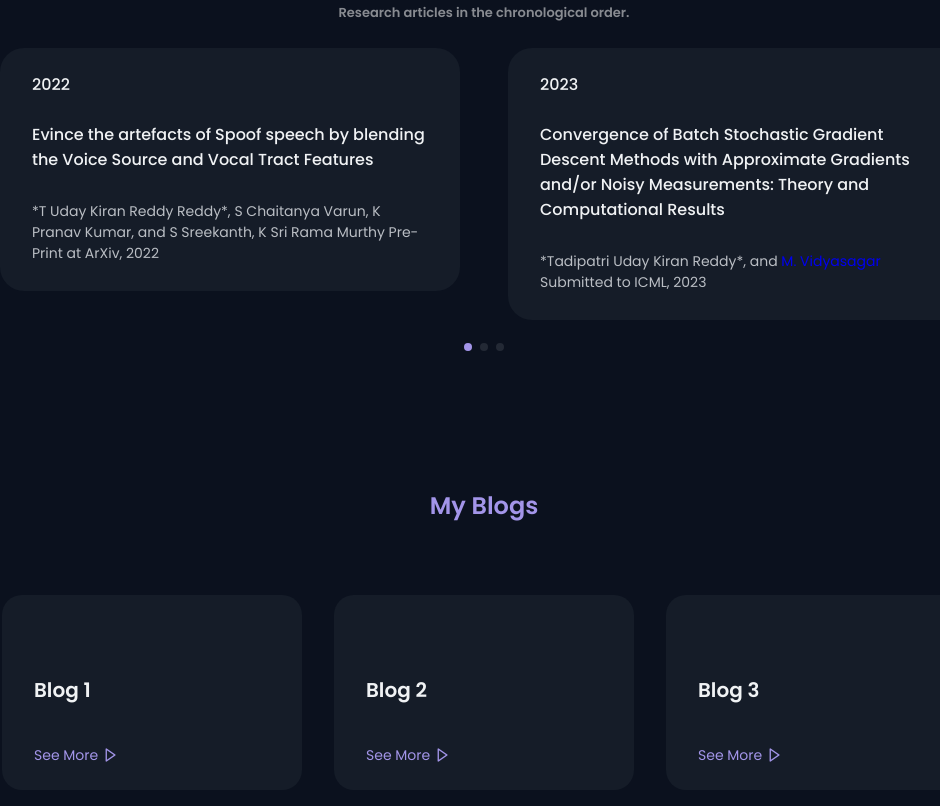
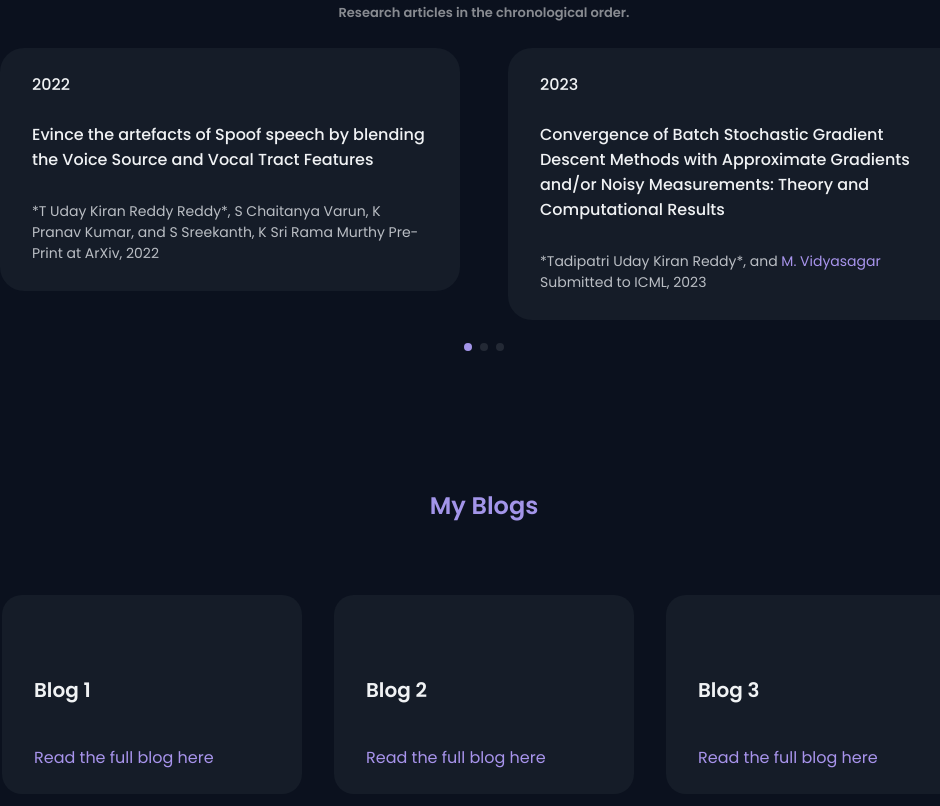
Before and after one commit to yaswanthreddytadipatri/Checking, a plain HTML site: page index.html in a window 1280 px wide. Shown: the part 2914-3720 px from the top of the page, without its empty margins (156-1096 px from the left). Drawn offline with nearby package versions, Linux system fonts and the light colour scheme.

Commit message:
first commit

```diff
--- a/index.html
+++ b/index.html
@@ -22,6 +22,10 @@
 
 <style>
 /* Tooltip container */
+a{
+    color:#a894ec;
+}
+
 .tooltip {
   position: relative;
   display: inline-block;
@@ -60,7 +64,7 @@
     <header class="header" id="header">
         <nav class="nav container">
 
-            <a href="#" class="nav__logo" >Tadipatri Uday Kiran Reddy</a>
+            <a href="../../index.html" class="nav__logo" >Tadipatri Uday Kiran Reddy</a>
 
 
             <div class="nav__menu" class="tooltip">
@@ -313,13 +317,14 @@
 
             <div class="services__container container grid">
                 <div class="services__card">
+                    <a href="./pages/blogs/blog1.html" target="_blank" style="color:#a894ec">
                     <div class="serv">
                         <h3 class="services__title">Blog 1</h3>
-
-                        <span class="services__button">
+                        <!-- <span class="services__button">
                             See More <i class='bx bx-right-arrow services__icon'></i>
-                        </span>
+                        </span> -->
                     </div>
+                    Read the full blog here</a>
 
 
                     <div class="services__modal">
@@ -338,12 +343,13 @@
                 </div>
 
                 <div class="services__card">
+                    <a href="./pages/blogs/blog1.html" target="_blank" style="color:#a894ec">
                     <h3 class="services__title">Blog 2</h3>
 
-                    <span class="services__button">
+                    <!-- <span class="services__button">
                         See More <i class='bx bx-right-arrow services__icon'></i>
-                    </span>
-
+                    </span> -->
+                    Read the full blog here</a>
                     <div class="services__modal">
                         <div class="services__modal-content">
                             <i class='bx bx-x services__modal-close'></i>
@@ -360,12 +366,14 @@
                 </div>
 
                 <div class="services__card">
+                    <a href="./pages/blogs/blog1.html" target="_blank" style="color:#a894ec">
                     <h3 class="services__title">Blog 3</h3>
 
-                    <span class="services__button">
+                    <!-- <span class="services__button">
                         See More <i class='bx bx-right-arrow services__icon'></i>
-                    </span>
+                    </span> -->
 
+                    Read the full blog here</a>
                     <div class="services__modal">
                         <div class="services__modal-content">
                             <i class='bx bx-x services__modal-close'></i>
```
Also changed, not shown: pages/blogs/blog2.html (+1 -1 lines), pages/blogs/blog3.html (+1 -1 lines), pages/projects/project1.html (+1 -1 lines).
